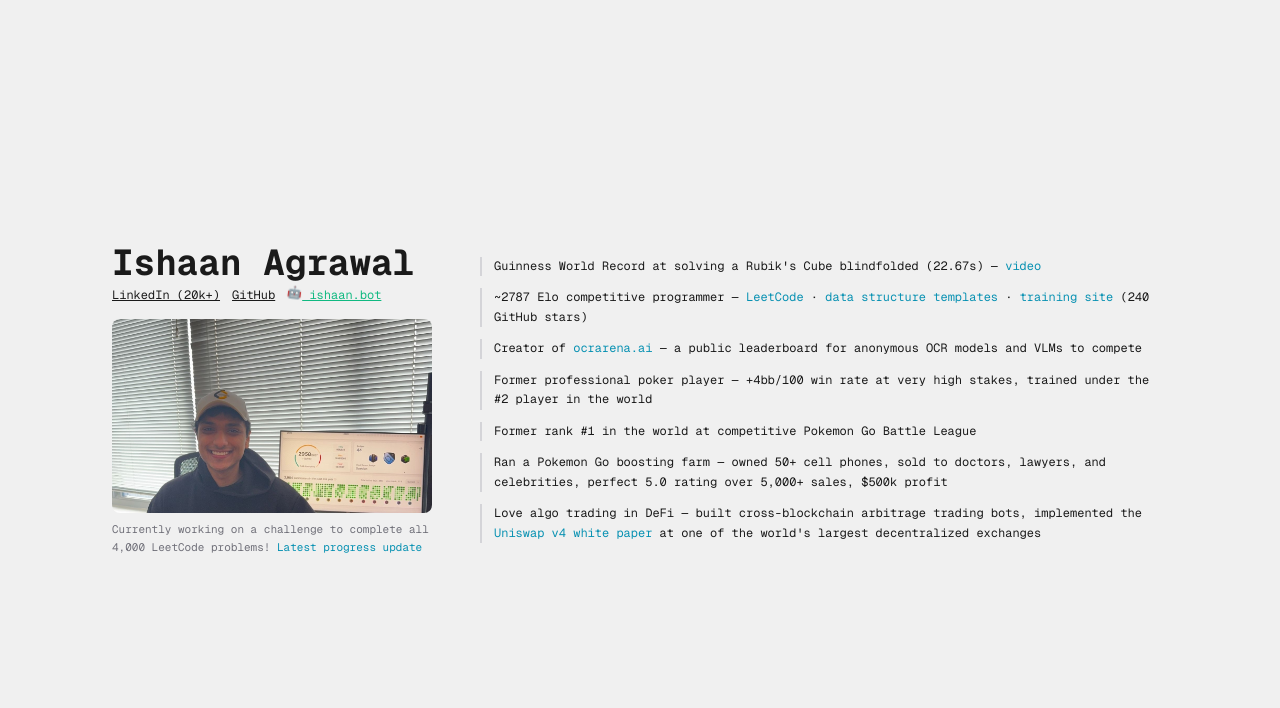
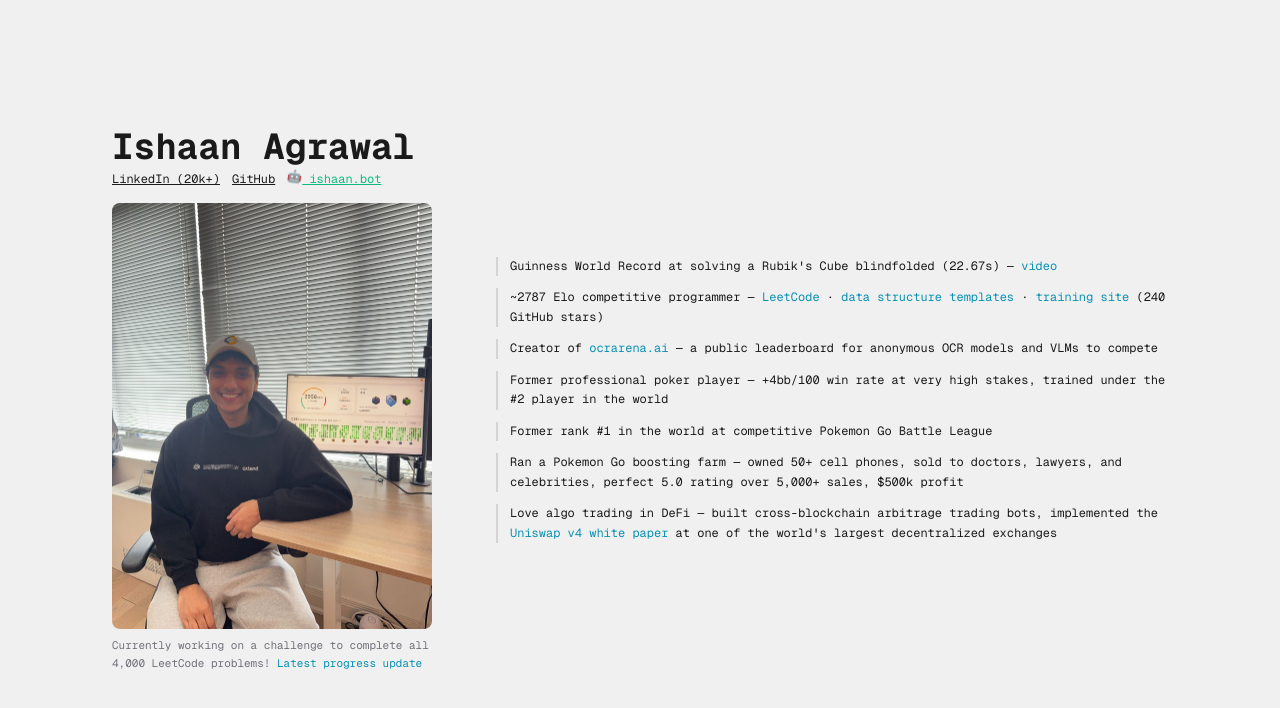
Before and after one commit to ishaanbuildsthings/ishaan.md, a Next.js app in the folder personal/: page / in a window 1280 px wide. Shown: the top 708 px of the page. Built offline with nearby package versions, Linux system fonts and the light colour scheme.

Commit message:
Restore original full-size photo, increase column gap
Co-Authored-By: Claude Opus 4.6 <noreply@anthropic.com>

```diff
--- a/personal/src/app/page.tsx
+++ b/personal/src/app/page.tsx
@@ -4,7 +4,7 @@ import Sidebar from "@/components/Sidebar";
 export default function Home() {
   return (
     <div className="min-h-screen bg-background">
-      <main className="h-full flex flex-col lg:flex-row gap-8 lg:gap-12 p-6 sm:p-8 lg:p-12 max-w-6xl mx-auto py-12 sm:py-16 lg:py-0 lg:min-h-screen">
+      <main className="h-full flex flex-col lg:flex-row gap-8 lg:gap-16 p-6 sm:p-8 lg:p-12 max-w-6xl mx-auto py-12 sm:py-16 lg:py-0 lg:min-h-screen">
         <div className="lg:w-80 shrink-0 flex flex-col lg:justify-center">
           <Hero />
         </div>
--- a/personal/src/components/Hero.tsx
+++ b/personal/src/components/Hero.tsx
@@ -36,8 +36,8 @@ export default function Hero() {
       <Image
         src="/ishaan.jpg"
         alt="Ishaan Agrawal"
-        width={1220}
-        height={740}
+        width={1280}
+        height={1706}
         className="rounded-lg mb-2 w-full"
         unoptimized
         priority
```
Also changed, not shown: personal/public/ishaan.jpg.
